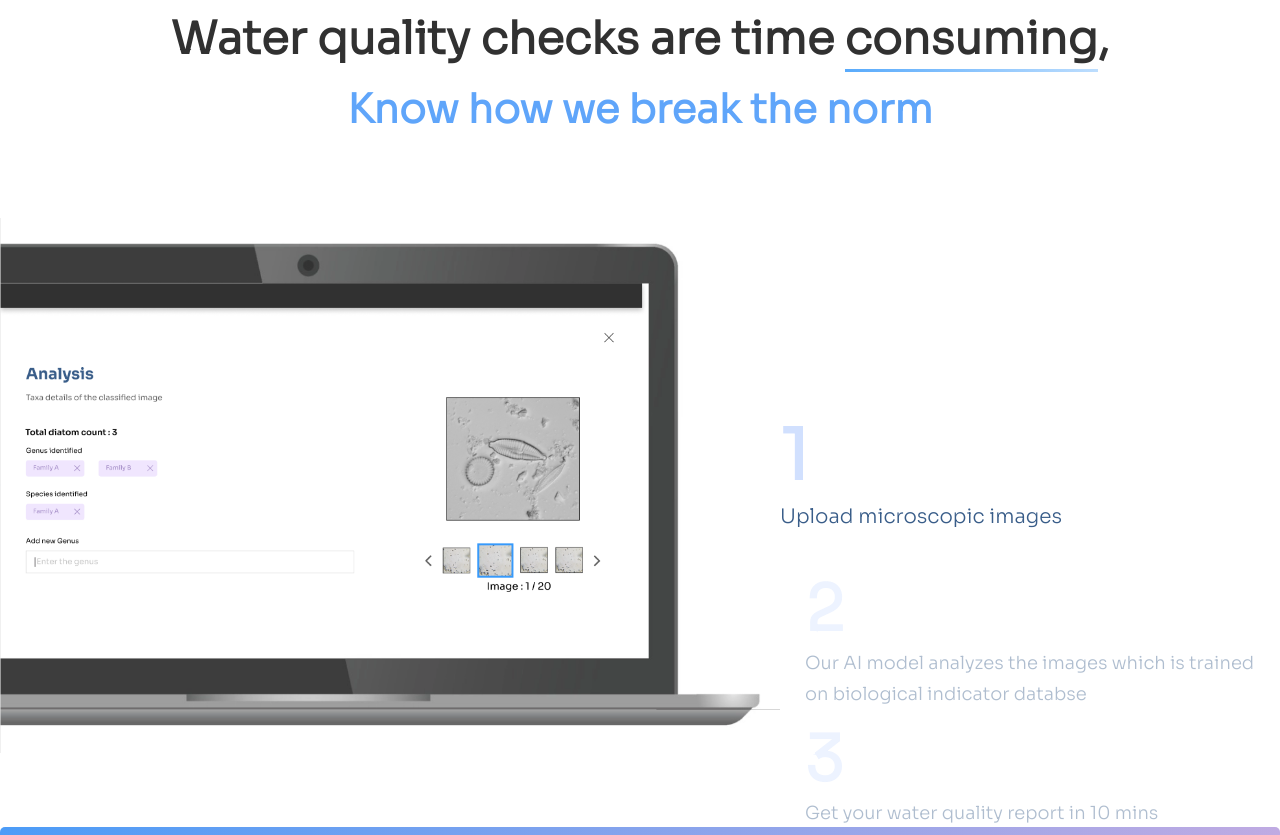
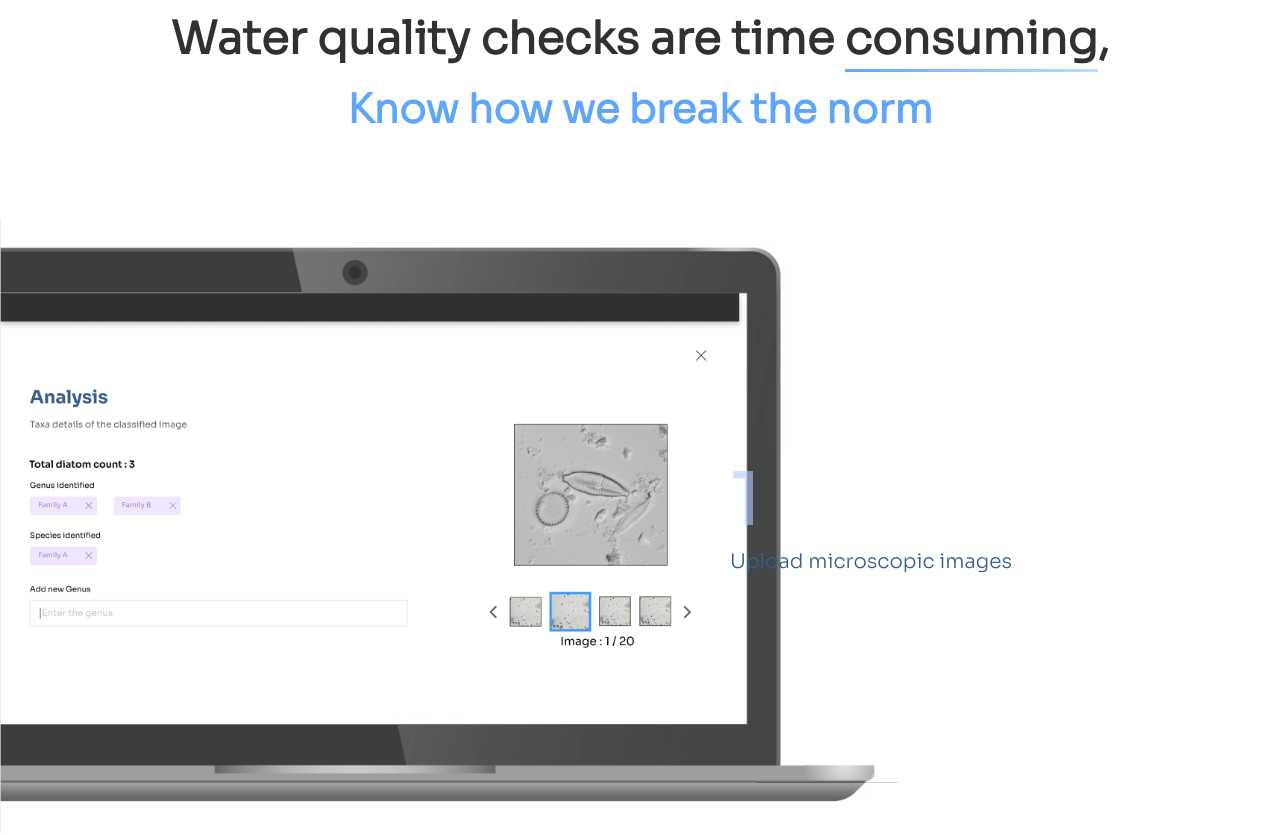
Before and after one commit to lekhrajsaa/Aivara_Frontend, a Next.js app: page / in a window 1280 px wide. Shown: the part 1640-2475 px from the top of the page. Built offline with nearby package versions, Linux system fonts and the light colour scheme.

Commit message:
updated_annalysis_steps

```diff
--- /dev/null
+++ b/components/Analysis_details_slider2/scrollPallate.jsx
@@ -0,0 +1,44 @@
+import React, {useEffect, useRef} from 'react';
+import classes from './stepsSec.module.css'
+
+const ScrollPallate = () => {
+    const scrollPallate = useRef(null);
+
+    // useEffect(() => {
+    //     const observer = new IntersectionObserver((entries, observer)=> {
+    //         console.log(entries[0])
+    //         let pallate = entries[0];
+    //         function wheelEventFunc(e){
+    //             e.preventDefault()
+    //             scrollPallate.current.scrollIntoView()
+    //         }
+
+    //         if(pallate.isIntersecting){
+    //             window.addEventListener("wheel", wheelEventFunc, { passive: false });
+    //             console.log('added eventLisner')
+    //         }
+    //         if(!pallate.isIntersecting){
+    //             window.removeEventListener('wheel', wheelEventFunc);
+    //             console.log('removed eventLisner')
+    //         }
+
+    //     }, {
+    //         threshold: 0.2
+    //     })
+
+    //     observer.observe(scrollPallate.current);
+
+    //     return () => {
+
+    //     };
+    // }, []);
+
+
+    return (
+        <div ref={scrollPallate} className={classes.scrollScreen}>
+
+        </div>
+    );
+}
+
+export default ScrollPallate;
--- a/components/Analysis_details_slider2/step.jsx
+++ b/components/Analysis_details_slider2/step.jsx
@@ -1,8 +1,9 @@
 import React from 'react';
+// import { useSwiper } from 'swiper/react';
 import classes from './step.module.css';
 
 const Step = ({countNum, stepInfo}) => {
-
+    // const swiper = useSwiper()
     return (
         <div className={`${classes.step}`}>
             <span className={classes.countNum}>{countNum}</span>
--- a/components/Analysis_details_slider2/stepsSec.jsx
+++ b/components/Analysis_details_slider2/stepsSec.jsx
@@ -1,6 +1,7 @@
 import React, { useRef, useState, useEffect } from 'react';
 import { Mousewheel } from 'swiper';
-import { Swiper, SwiperSlide } from 'swiper/react';
+import { Swiper, SwiperSlide, useSwiper } from 'swiper/react';
+import ScrollPallate from './scrollPallate';
 // import Swiper from 'swiper';
 import Step from './step';
 
@@ -24,23 +25,157 @@ const steps = [
 
 const StepsSec = () => {
 
+    const [wheel, setWheel] = useState(true);
+    const [goToSection, setGoToSection] = useState(false)
+
+    const stepSection = useRef(null);
+
+    useEffect(()=>{
+        if(goToSection){
+            stepSection.current.scrollIntoView()
+        }
+    }, [goToSection])
+
+    useEffect(() => {
+        console.log('wheel', wheel)
+        function wheelEventFunc(e) {
+            e.preventDefault();
+        }
+        if(wheel){
+            window.removeEventListener('wheel', wheelEventFunc);
+            console.log('removed eventLisner')
+            window.addEventListener('wheel', (e) => {
+                if(e.deltaY > 0){
+                    // window.scrollBy(0, 100)
+                }
+            });
+        }
+        if(!wheel){
+            stepSection.current.scrollIntoView()
+            window.addEventListener("wheel", wheelEventFunc);
+            console.log('added eventLisner')
+        }
+    }, [wheel])
+
+    useEffect(() => {
+        const observer = new IntersectionObserver((entries, observer) => {
+            console.log(entries[0])
+            let pallate = entries[0];
+
+            if(pallate.isIntersecting){
+                setWheel(false)
+                setGoToSection(true)
+            }
+            if(!pallate.isIntersecting){
+                setWheel(true)
+                setGoToSection(false)
+            }
+
+            // if(!pallate.isIntersecting){
+            //     setWheel(true)
+            // }
+
+            // if(pallate.isIntersecting){
+            //     window.addEventListener("wheel", wheelEventFunc, { passive: false });
+            //     console.log('added eventLisner')
+            // }
+            // if(!pallate.isIntersecting){
+            //     window.removeEventListener('wheel', wheelEventFunc);
+            //     console.log('removed eventLisner')
+            // }
+
+        }, {
+            threshold: 0.2
+        })
+
+        observer.observe(stepSection.current);
+
+        return () => {
+            observer.disconnect(stepSection.current);
+        };
+    }, []);
+
+
+    function stepSectionWheelHanlder(e) {
+        // console.log(document.body.scrollTop)
+    }
+
+
+    useEffect(() => {
+        // window.onwheel = e => {
+        //     console.log(e)
+        //     // window.scrollBy(0, -100)
+        // }
+    })
+
+    // useEffect(()=>{
+    //     function wheenEventFunc(e){
+    //         e.preventDefault()
+    //     }
+    //     document.addEventListener("wheel", wheenEventFunc, { passive: false });
+    //     setTimeout(() => {
+    //         document.removeEventListener('wheel', wheenEventFunc)
+    //     }, 5000);
+
+    //     return () => {document.removeEventListener('wheel', wheenEventFunc)}
+    // })
+
+    function stepSecClickHandler(e) {
+        // console.log(e)
+    }
+
+    function scrollScreenScrollHanlder(e) {
+        // console.log(e)
+        // if(e.deltaY > 0){
+        //     window.scrollBy(0, -100 );
+        //     // window.scrollTo(0, e.clientY)
+        // }
+    }
     return (
-        <div className={classes.stepsSec}>
+        <div onWheel={stepSectionWheelHanlder} ref={stepSection} onClick={stepSecClickHandler} className={classes.stepsSec}>
 
             <Swiper
                 direction='vertical'
                 modules={[Mousewheel]}
                 mousewheel={true}
-                    onSlideChange={(e) => console.log(e)}
+                onSwiper={e => console.log(e)}
+                onSlideChange={(e) => {
+                    console.log(e)
+                    stepSection.current.scrollIntoView()
+
+                    if (e.isEnd) {
+                        console.log('isEnd', e.isEnd)
+                        setTimeout(() => {
+                            setWheel(true)
+                            setGoToSection(false)
+                            e.mousewheel.disable()
+                            // e.mousewheel.enabled = false;
+                        }, 500)
+                    }
+                }}
                 className={classes.stepsContainer}
-                    style={{ height: '150px' }}
+            // style={{ height: '150px' }}
             >
+
+
+                {/* <ScrollPallate /> */}
+
+
+
                 {steps.map((step, i) => {
                     return <SwiperSlide key={step.id}>
                         <Step key={step.id} countNum={i + 1} stepInfo={step.stepInfo} />
                     </SwiperSlide>
                 }
                 )}
+
+                {/* <div  className={classes.stepsContainer}>
+
+                {steps.map((step, i) => {
+                    return <Step key={step.id} countNum={i + 1} stepInfo={step.stepInfo} />
+                })}
+            </div> */}
+
             </Swiper>
         </div>
     );
--- a/components/Analysis_details_slider2/stepsSec.module.css
+++ b/components/Analysis_details_slider2/stepsSec.module.css
@@ -1,20 +1,51 @@
-
 .stepsSec{
     width: 500px;
     text-align: left;
     margin: auto;
     font-family: 'sora', sans-serif;
-    position: relative;
+    /* position: relative; */
     /* overflow: hidden; */
+    /* outline: 2px solid orange; */
+    /* width: 100%; */
+    position: absolute;
+    left: 0;
+    width: 100%;
+    height: 100%;
+    /* overflow-y: scroll; */
+
+    display: flex;
+    justify-content: center;
+    align-items: center;
+
 }
 .stepsContainer{
-    position: relative;
-    top: 0;
+    /* position: relative;
+    top: 40%;
+    right: 0px;
+    transform: translateY(-50%); */
     transition: 0.3s ease;
+    width: 100%;
+    /* outline: 2px solid lime; */
+    /* width: 500px; */
+    height: 98vh;
+    margin: auto 0;
 }
 
+.scrollScreen{
+    outline: 2px solid blue;
+    width: 100%;
+    height: 100vh;
+    position: absolute;
+    top: 0;
+    left: 0;
+}
+
+
+
+
+
 .swiper-slide{
-    opacity: 0.2 ;
+    opacity: 0;
     transition: 0.4s ease;
     transform: scale(0.5);
 }
--- a/components/Analysis_details_slider2/stepsSecRow.css
+++ b/components/Analysis_details_slider2/stepsSecRow.css
@@ -1,5 +1,5 @@
 .swiper-slide {
-    opacity: 0.4;
+    opacity: 0.8;
     transition: 0.4s ease;
     transform: scale(0.9);
 }
--- a/components/Home1/home1.module.css
+++ b/components/Home1/home1.module.css
@@ -1,8 +1,5 @@
-@import url("https://fonts.googleapis.com/css2?family=Sora:wght@200&display=swap");
+@import url(https://fonts.googleapis.com/css2?family=Sora:wght@200&display=swap);
 @import url(https://fonts.googleapis.com/css?family=Raleway:400,300,200,100,500,600,700,800,900);
-
-
-
 
 .headsection {
   display: flex;
@@ -75,11 +72,12 @@ width: 100%;
   cursor: pointer;
 }
 .heading_content2 {
-position:absolute;
- width: 250px;
- text-align: right;
-right: 50px;
- margin: 45px 50px ;
+  position:absolute;
+  bottom: -100px;
+  right: 50px;
+  width: 250px;
+  text-align: right;
+  margin: 45px 50px ;
 }
 
 .heading_content2 p {
--- a/styles/globals.css
+++ b/styles/globals.css
@@ -6,6 +6,7 @@ body {
     Ubuntu, Cantarell, Fira Sans, Droid Sans, Helvetica Neue, sans-serif;
   overflow-x: hidden;
   width: 100vw;
+  scroll-behavior: smooth;
 }
 
 a {
@@ -20,6 +21,9 @@ a {
   opacity: 0;
   transition: 0.4s ease;
   transform: scale(0.9);
+  width: 500px;
+  margin-left: auto;
+  margin-right: 50px;
 }
 /* .swiper-slide:nth-child(2){
   opacity: 0.2;
--- a/styles/stepsSecRow.css
+++ b/styles/stepsSecRow.css
@@ -1,7 +1,10 @@
 .swiper-slide {
-    opacity: 0.4;
+    opacity: 0;
     transition: 0.4s ease;
     transform: scale(0.9);
+    /* outline: 2px solid red; */
+    display: flex;
+    align-items: center;
 }
 
 .swiper-slide.swiper-slide-active {
```
Also changed, not shown: pages/index.js (line endings or trailing spaces). Lines whose indentation alone changed are shown as unchanged.
